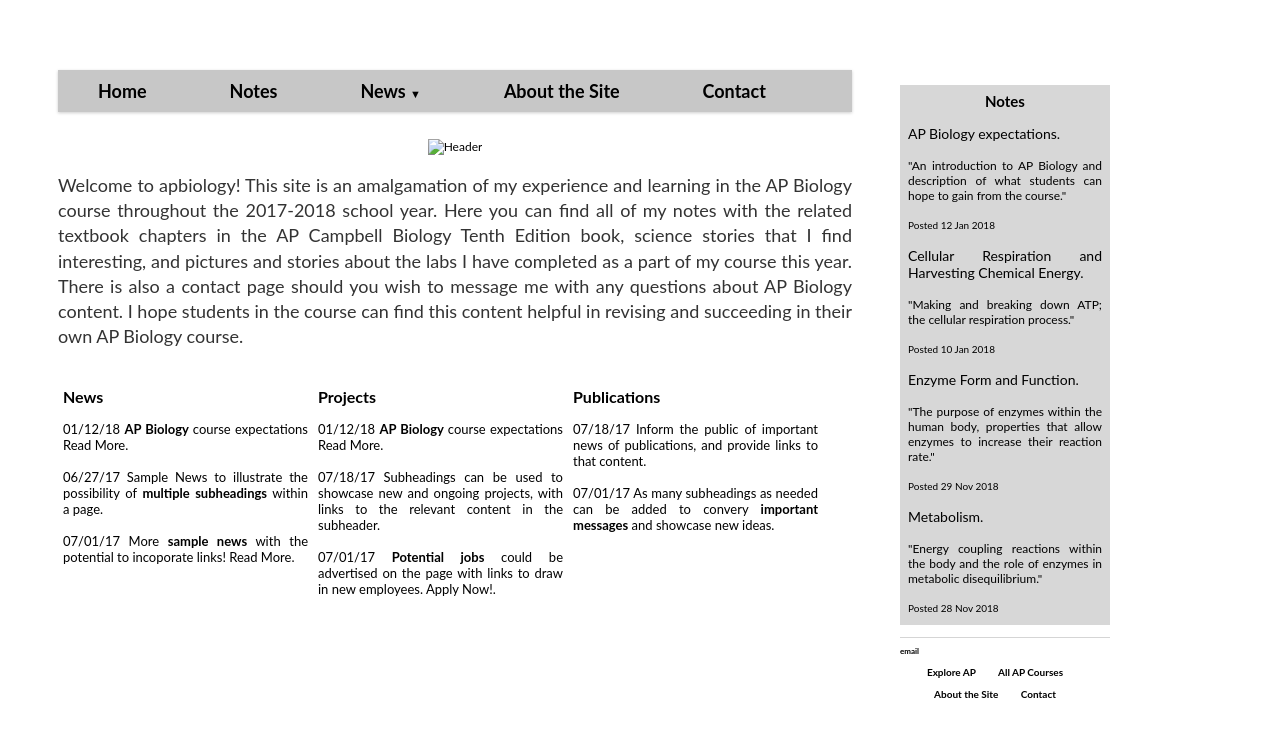
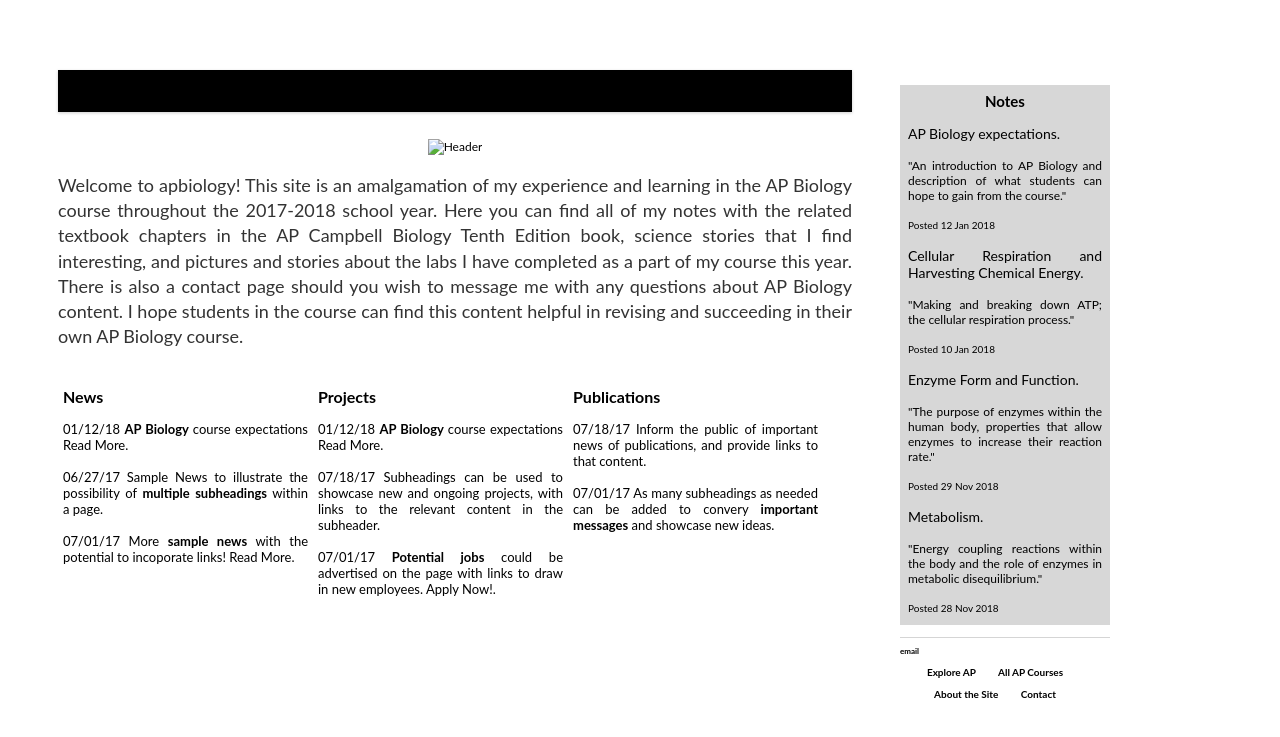
Before and after one commit to meganscarlett/meganscarlett.github.io, a Jekyll site: the page built from index.html, in a window 1280 px wide. Shown: the top 737 px of the page. Built offline with Jekyll 4.4.1, drawn with Linux system fonts in a browser that asks for light colours.

Commit message:
Update menu.css

```diff
--- a/css/menu.css
+++ b/css/menu.css
@@ -7,7 +7,7 @@
 .menu-wrap {
     width:100%;
     box-shadow:0px 1px 3px rgba(0,0,0,0.2);
-    background:#C7C7C7;
+    background:#000000;
 }
 
 .menu {
@@ -69,7 +69,7 @@
     opacity:0;
     transition:opacity linear 0.15s;
     box-shadow:0px 2px 3px rgba(0,0,0,0.2);
-    background:#A0A0A0;
+    background:#FFFFFF;
 }
 
 .sub-menu li {
```
